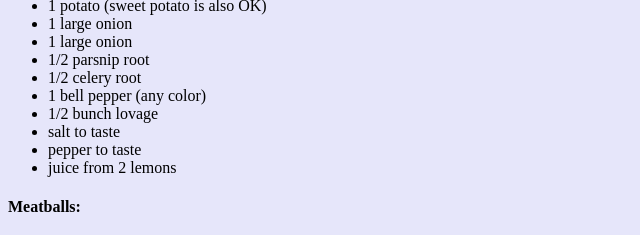
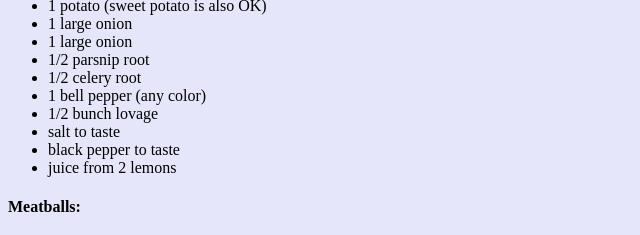
Before and after one commit to gpatrichi/Georgiana-s-Pages, a plain HTML site: page My HTML Site.html in a window 1280 px wide. Shown: the part 838-1073 px from the top of the page, 0-640 px from the left. Drawn offline with Linux system fonts and the light colour scheme.

Commit message:
Update My HTML Site.html

```diff
--- a/My HTML Site.html
+++ b/My HTML Site.html
@@ -72,7 +72,7 @@ h1 {
   <li>1 bell pepper (any color)</li>
   <li>1/2 bunch lovage</li>
   <li>salt to taste</li>
-  <li>pepper to taste</li>
+  <li>black pepper to taste</li>
   <li>juice from 2 lemons</li>
 </ul>
 
```
